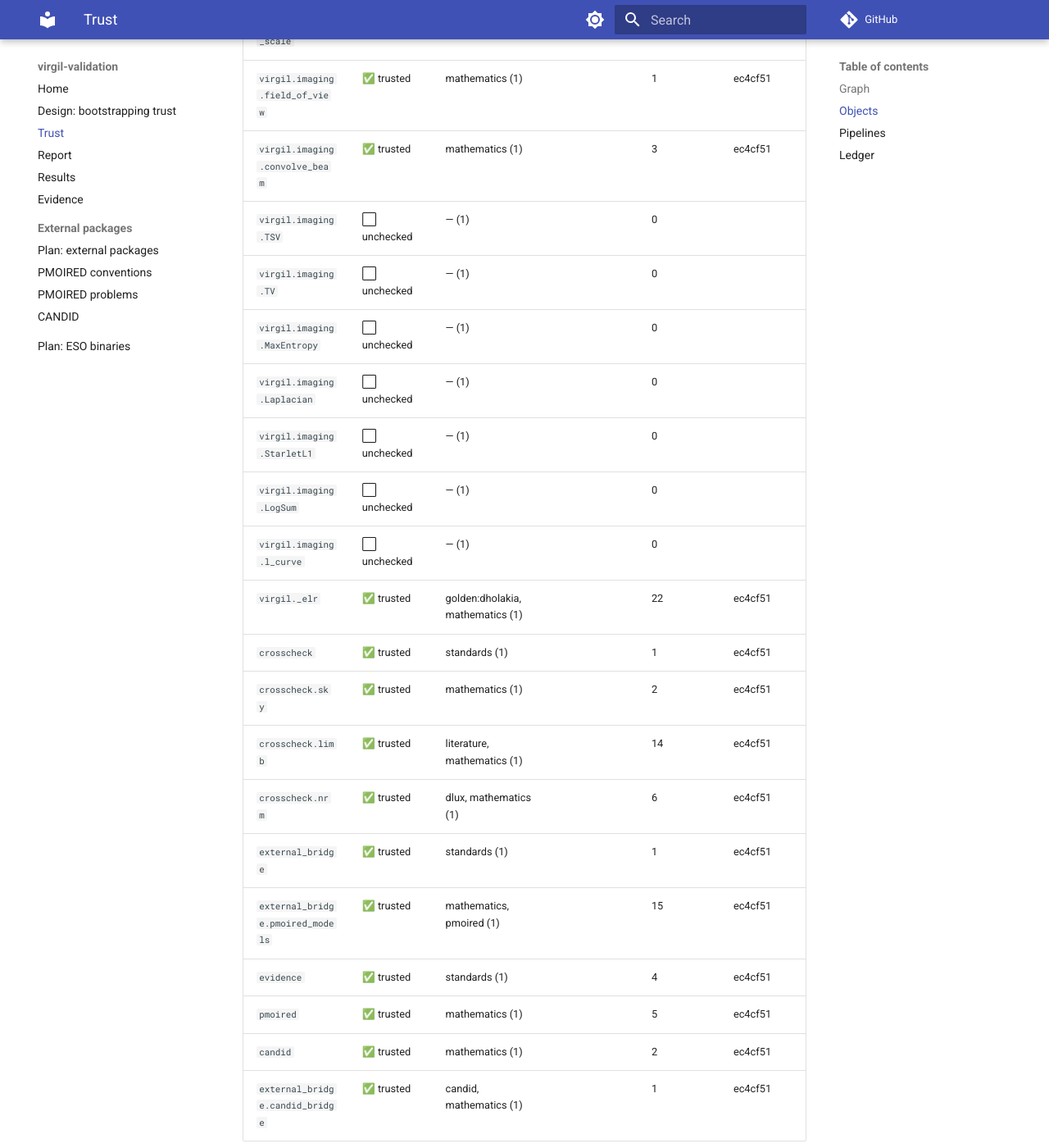
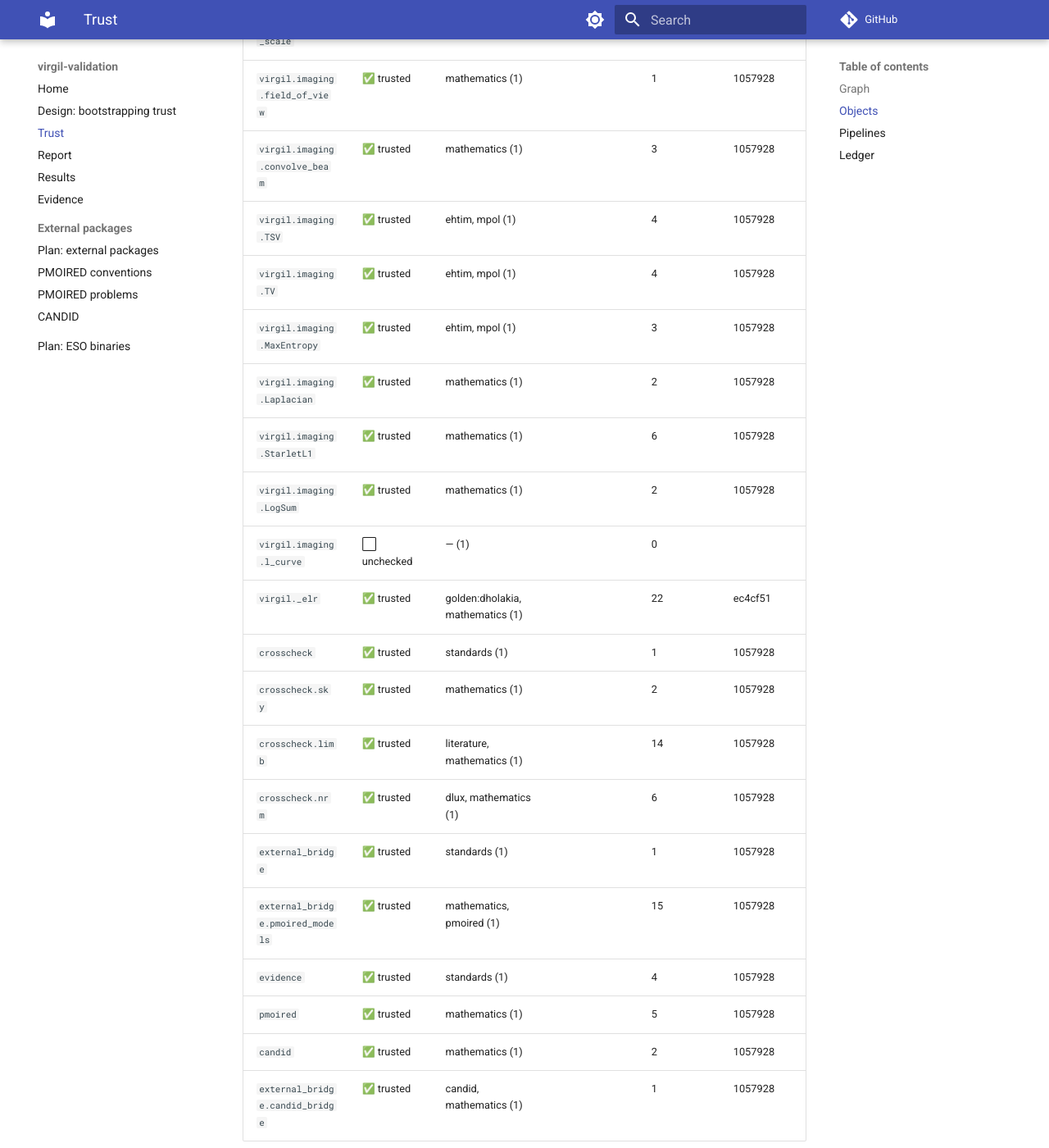
Before and after one commit to benjaminpope/virgil-validation, an MkDocs documentation site: the page built from docs/trust.md, in a window 1280 px wide and 1400 px high, scrolled down 4336 px. Shown: the whole window at 82% size. Built offline with MkDocs 1.6.1 and Material for MkDocs 9.7.7, drawn with Linux system fonts in a browser that asks for light colours; comment, search, counter and statistics services are not loaded; some of the changed text lies outside the part shown.

Commit message:
Image regularisers against eht-imaging, MPoL and SciPy
- external_bridge._subprocess: one helper for packages in their own
  environments (.venv-<name>); CANDID's bridge now uses it.
- scripts/setup_external.sh installs eht-imaging 1.3.2, MPoL 0.3.1 (CPU
  torch on Linux) and fouriever 0.4.3 at pinned versions; CI installs the
  first two.
- tests/test_imaging_regularisers.py: TSV, TV and MaxEntropy against
  eht-imaging (values and hand-written gradients) and MPoL (autograd);
  Laplacian, StarletL1/starlet and LogSum against SciPy and their formulas.
  All agree to 1e-15 once edges, flips, signs and softening are mapped.
- Evidence headers record the external packages' versions.
- Pin virgil 1057928 (virgil#167/#168 changed the OIFITS reader, which made
  read_oifits and OIData stale; they pass again).
- Trust: 63 trusted, 3 unchecked.

Co-Authored-By: Claude Opus 5.5 <noreply@anthropic.com>

```diff
--- a/docs/trust.md
+++ b/docs/trust.md
@@ -2,10 +2,10 @@
 
 <!-- Generated by scripts/trust.py from trust/graph.yml, trust/ledger.yml and the evidence. Do not edit. -->
 
-- Evidence from github-actions on 2026-10-04T03:34:42+00:00, virgil `ec4cf51530` ([run](https://github.com/benjaminpope/virgil-validation/actions/runs/37174042613))
+- Evidence from local on 2026-10-04T03:57:38+00:00, virgil `10579286fa`
 - Evidence from virgil-ci on 2026-10-04T03:34:49+00:00, virgil `ec4cf51530` ([run](https://github.com/benjaminpope/virgil/actions/runs/37173979477))
 
-Statuses: ✅ trusted 57, ⬜ unchecked 9.
+Statuses: ✅ trusted 63, ⬜ unchecked 3.
 
 A node is **trusted** when it passes checks against enough distinct strong roots
 (mathematics, standards, statistics, literature, or a trusted package) and every
@@ -130,72 +130,72 @@ flowchart BT
 
 | object | status | strong roots (needed) | weak | tests | evidence on virgil |
 | --- | --- | --- | --- | --- | --- |
-| `virgil.oifits.read_oifits` | ✅ trusted | mathematics, pmoired, standards (2) |  | 16 | ec4cf51 |
-| `virgil.oidata.OIData` | ✅ trusted | mathematics, standards (1) | self-consistency | 16 | ec4cf51 |
-| `virgil.oidata.find_uv_grid` | ✅ trusted | mathematics (1) |  | 3 | ec4cf51 |
-| `virgil.coverage.vlti_oidata` | ✅ trusted | standards (1) |  | 1 | ec4cf51 |
+| `virgil.oifits.read_oifits` | ✅ trusted | mathematics, pmoired, standards (2) |  | 16 | 1057928 |
+| `virgil.oidata.OIData` | ✅ trusted | mathematics, standards (1) | self-consistency | 16 | 1057928, ec4cf51 |
+| `virgil.oidata.find_uv_grid` | ✅ trusted | mathematics (1) |  | 3 | 1057928 |
+| `virgil.coverage.vlti_oidata` | ✅ trusted | standards (1) |  | 1 | 1057928 |
 | `virgil.amigo.load_oi_data` | ⬜ unchecked | — (1) |  | 0 |  |
-| `virgil.models.PointSource` | ✅ trusted | candid, mathematics, pmoired (1) |  | 13 | ec4cf51 |
-| `virgil.models.GaussianDisk` | ✅ trusted | mathematics, pmoired (1) |  | 13 | ec4cf51 |
-| `virgil.models.EllipticalGaussian` | ✅ trusted | mathematics, pmoired (1) |  | 14 | ec4cf51 |
-| `virgil.models.UniformDisk` | ✅ trusted | candid, mathematics, pmoired (1) |  | 18 | ec4cf51 |
-| `virgil.models.ModulatedGaussianRim` | ✅ trusted | mathematics, pmoired (2) |  | 17 | ec4cf51 |
-| `virgil.models.GaussianArc` | ✅ trusted | mathematics (1) |  | 4 | ec4cf51 |
-| `virgil.models.BinaryModelCartesian` | ✅ trusted | mathematics, pmoired (2) |  | 4 | ec4cf51 |
-| `virgil.models.BinaryModelAngular` | ✅ trusted | mathematics, pmoired (1) |  | 3 | ec4cf51 |
-| `virgil.models.Image` | ✅ trusted | mathematics, standards (1) |  | 4 | ec4cf51 |
-| `virgil.models.Image.model_on_grid` | ✅ trusted | mathematics (1) | self-consistency | 9 | ec4cf51 |
-| `virgil.models.Image.from_model` | ✅ trusted | mathematics (1) |  | 1 | ec4cf51 |
-| `virgil.models.SourceModel.render` | ✅ trusted | mathematics, standards (1) | self-consistency | 18 | ec4cf51 |
-| `virgil.models.Resolved` | ✅ trusted | mathematics, pmoired (1) |  | 3 | ec4cf51 |
-| `virgil.models.Rotated` | ✅ trusted | mathematics (1) |  | 4 | ec4cf51 |
-| `virgil.models.System` | ✅ trusted | candid, dlux, mathematics, pmoired, standards (1) |  | 26 | ec4cf51 |
-| `virgil.models.GravityDarkenedStar` | ✅ trusted | golden:dholakia, mathematics (1) |  | 3 | ec4cf51 |
-| `virgil.models.cvis_limb_darkened_disk` | ✅ trusted | mathematics (1) |  | 5 | ec4cf51 |
-| `virgil.models.LimbDarkenedDisk` | ✅ trusted | mathematics (1) |  | 22 | ec4cf51 |
-| `virgil.models.QuadraticLimbDarkenedDisk` | ✅ trusted | literature, mathematics, pmoired, standards (1) |  | 11 | ec4cf51 |
-| `virgil.models.SquareRootLimbDarkenedDisk` | ✅ trusted | literature, mathematics, pmoired (1) |  | 8 | ec4cf51 |
-| `virgil.models.FlaredDiskGaussian` | ✅ trusted | mathematics (1) |  | 4 | ec4cf51 |
-| `virgil.models.FlaredDiskHG` | ✅ trusted | mathematics (1) |  | 5 | ec4cf51 |
-| `virgil.models.FlaredDiskPowerLaw` | ✅ trusted | mathematics (1) |  | 5 | ec4cf51 |
-| `virgil.models.HarmonixModel` | ✅ trusted | mathematics (1) | self-consistency | 4 | ec4cf51 |
-| `virgil.spectra.PowerLaw` | ✅ trusted | mathematics (1) |  | 4 | ec4cf51 |
-| `virgil.spectra.BlackBody` | ✅ trusted | mathematics (1) |  | 5 | ec4cf51 |
-| `virgil.spectra.Tabulated` | ✅ trusted | mathematics (1) |  | 2 | ec4cf51 |
-| `virgil.likelihood.whitened_residuals` | ✅ trusted | candid, mathematics, statistics (1) | self-consistency | 26 | ec4cf51 |
-| `virgil.likelihood.model_loglike` | ✅ trusted | candid, mathematics (1) | self-consistency | 10 | ec4cf51 |
-| `virgil.fitting.fit` | ✅ trusted | candid, dlux, mathematics, pmoired, statistics (1) | self-consistency | 38 | ec4cf51 |
-| `virgil.inference.laplace_cov` | ✅ trusted | candid, mathematics, pmoired, statistics (1) | self-consistency | 30 | ec4cf51 |
-| `virgil.grid_fit.likelihood_grid` | ✅ trusted | candid, mathematics (2) |  | 4 | ec4cf51 |
-| `virgil.grid_fit.optimized_flux_grid` | ✅ trusted | mathematics, statistics (1) |  | 3 | ec4cf51 |
-| `virgil.grid_fit.laplace_flux_uncertainty_grid` | ✅ trusted | mathematics, statistics (1) |  | 3 | ec4cf51 |
-| `virgil.limits.nsigma` | ✅ trusted | candid, mathematics (2) |  | 8 | ec4cf51 |
-| `virgil.limits.absil_limits` | ✅ trusted | candid, mathematics (2) |  | 4 | ec4cf51 |
-| `virgil.limits.ruffio_upperlimit` | ✅ trusted | mathematics (1) |  | 20 | ec4cf51 |
+| `virgil.models.PointSource` | ✅ trusted | candid, mathematics, pmoired (1) |  | 13 | 1057928 |
+| `virgil.models.GaussianDisk` | ✅ trusted | mathematics, pmoired (1) |  | 13 | 1057928 |
+| `virgil.models.EllipticalGaussian` | ✅ trusted | mathematics, pmoired (1) |  | 14 | 1057928 |
+| `virgil.models.UniformDisk` | ✅ trusted | candid, mathematics, pmoired (1) |  | 18 | 1057928, ec4cf51 |
+| `virgil.models.ModulatedGaussianRim` | ✅ trusted | mathematics, pmoired (2) |  | 17 | 1057928, ec4cf51 |
+| `virgil.models.GaussianArc` | ✅ trusted | mathematics (1) |  | 4 | 1057928 |
+| `virgil.models.BinaryModelCartesian` | ✅ trusted | mathematics, pmoired (2) |  | 4 | 1057928 |
+| `virgil.models.BinaryModelAngular` | ✅ trusted | mathematics, pmoired (1) |  | 3 | 1057928 |
+| `virgil.models.Image` | ✅ trusted | mathematics, standards (1) |  | 4 | 1057928, ec4cf51 |
+| `virgil.models.Image.model_on_grid` | ✅ trusted | mathematics (1) | self-consistency | 9 | 1057928, ec4cf51 |
+| `virgil.models.Image.from_model` | ✅ trusted | mathematics (1) |  | 1 | 1057928 |
+| `virgil.models.SourceModel.render` | ✅ trusted | mathematics, standards (1) | self-consistency | 18 | 1057928, ec4cf51 |
+| `virgil.models.Resolved` | ✅ trusted | mathematics, pmoired (1) |  | 3 | 1057928 |
+| `virgil.models.Rotated` | ✅ trusted | mathematics (1) |  | 4 | 1057928 |
+| `virgil.models.System` | ✅ trusted | candid, dlux, mathematics, pmoired, standards (1) |  | 26 | 1057928 |
+| `virgil.models.GravityDarkenedStar` | ✅ trusted | golden:dholakia, mathematics (1) |  | 3 | 1057928, ec4cf51 |
+| `virgil.models.cvis_limb_darkened_disk` | ✅ trusted | mathematics (1) |  | 5 | 1057928 |
+| `virgil.models.LimbDarkenedDisk` | ✅ trusted | mathematics (1) |  | 22 | 1057928 |
+| `virgil.models.QuadraticLimbDarkenedDisk` | ✅ trusted | literature, mathematics, pmoired, standards (1) |  | 11 | 1057928 |
+| `virgil.models.SquareRootLimbDarkenedDisk` | ✅ trusted | literature, mathematics, pmoired (1) |  | 8 | 1057928 |
+| `virgil.models.FlaredDiskGaussian` | ✅ trusted | mathematics (1) |  | 4 | 1057928 |
+| `virgil.models.FlaredDiskHG` | ✅ trusted | mathematics (1) |  | 5 | 1057928 |
+| `virgil.models.FlaredDiskPowerLaw` | ✅ trusted | mathematics (1) |  | 5 | 1057928 |
+| `virgil.models.HarmonixModel` | ✅ trusted | mathematics (1) | self-consistency | 4 | 1057928, ec4cf51 |
+| `virgil.spectra.PowerLaw` | ✅ trusted | mathematics (1) |  | 4 | 1057928 |
+| `virgil.spectra.BlackBody` | ✅ trusted | mathematics (1) |  | 5 | 1057928 |
+| `virgil.spectra.Tabulated` | ✅ trusted | mathematics (1) |  | 2 | 1057928 |
+| `virgil.likelihood.whitened_residuals` | ✅ trusted | candid, mathematics, statistics (1) | self-consistency | 26 | 1057928, ec4cf51 |
+| `virgil.likelihood.model_loglike` | ✅ trusted | candid, mathematics (1) | self-consistency | 10 | 1057928, ec4cf51 |
+| `virgil.fitting.fit` | ✅ trusted | candid, dlux, mathematics, pmoired, statistics (1) | self-consistency | 38 | 1057928, ec4cf51 |
+| `virgil.inference.laplace_cov` | ✅ trusted | candid, mathematics, pmoired, statistics (1) | self-consistency | 30 | 1057928, ec4cf51 |
+| `virgil.grid_fit.likelihood_grid` | ✅ trusted | candid, mathematics (2) |  | 4 | 1057928 |
+| `virgil.grid_fit.optimized_flux_grid` | ✅ trusted | mathematics, statistics (1) |  | 3 | 1057928 |
+| `virgil.grid_fit.laplace_flux_uncertainty_grid` | ✅ trusted | mathematics, statistics (1) |  | 3 | 1057928 |
+| `virgil.limits.nsigma` | ✅ trusted | candid, mathematics (2) |  | 8 | 1057928 |
+| `virgil.limits.absil_limits` | ✅ trusted | candid, mathematics (2) |  | 4 | 1057928 |
+| `virgil.limits.ruffio_upperlimit` | ✅ trusted | mathematics (1) |  | 20 | 1057928 |
 | `virgil.likelihood.numpyro_model` | ⬜ unchecked | — (1) |  | 0 |  |
-| `virgil.imaging.dirty_image` | ✅ trusted | mathematics (1) |  | 1 | ec4cf51 |
-| `virgil.imaging.beam` | ✅ trusted | mathematics (1) |  | 4 | ec4cf51 |
-| `virgil.imaging.nyquist_pixel_scale` | ✅ trusted | mathematics (1) |  | 1 | ec4cf51 |
-| `virgil.imaging.field_of_view` | ✅ trusted | mathematics (1) |  | 1 | ec4cf51 |
-| `virgil.imaging.convolve_beam` | ✅ trusted | mathematics (1) |  | 3 | ec4cf51 |
-| `virgil.imaging.TSV` | ⬜ unchecked | — (1) |  | 0 |  |
-| `virgil.imaging.TV` | ⬜ unchecked | — (1) |  | 0 |  |
-| `virgil.imaging.MaxEntropy` | ⬜ unchecked | — (1) |  | 0 |  |
-| `virgil.imaging.Laplacian` | ⬜ unchecked | — (1) |  | 0 |  |
-| `virgil.imaging.StarletL1` | ⬜ unchecked | — (1) |  | 0 |  |
-| `virgil.imaging.LogSum` | ⬜ unchecked | — (1) |  | 0 |  |
+| `virgil.imaging.dirty_image` | ✅ trusted | mathematics (1) |  | 1 | 1057928 |
+| `virgil.imaging.beam` | ✅ trusted | mathematics (1) |  | 4 | 1057928 |
+| `virgil.imaging.nyquist_pixel_scale` | ✅ trusted | mathematics (1) |  | 1 | 1057928 |
+| `virgil.imaging.field_of_view` | ✅ trusted | mathematics (1) |  | 1 | 1057928 |
+| `virgil.imaging.convolve_beam` | ✅ trusted | mathematics (1) |  | 3 | 1057928 |
+| `virgil.imaging.TSV` | ✅ trusted | ehtim, mpol (1) |  | 4 | 1057928 |
+| `virgil.imaging.TV` | ✅ trusted | ehtim, mpol (1) |  | 4 | 1057928 |
+| `virgil.imaging.MaxEntropy` | ✅ trusted | ehtim, mpol (1) |  | 3 | 1057928 |
+| `virgil.imaging.Laplacian` | ✅ trusted | mathematics (1) |  | 2 | 1057928 |
+| `virgil.imaging.StarletL1` | ✅ trusted | mathematics (1) |  | 6 | 1057928 |
+| `virgil.imaging.LogSum` | ✅ trusted | mathematics (1) |  | 2 | 1057928 |
 | `virgil.imaging.l_curve` | ⬜ unchecked | — (1) |  | 0 |  |
 | `virgil._elr` | ✅ trusted | golden:dholakia, mathematics (1) |  | 22 | ec4cf51 |
-| `crosscheck` | ✅ trusted | standards (1) |  | 1 | ec4cf51 |
-| `crosscheck.sky` | ✅ trusted | mathematics (1) |  | 2 | ec4cf51 |
-| `crosscheck.limb` | ✅ trusted | literature, mathematics (1) |  | 14 | ec4cf51 |
-| `crosscheck.nrm` | ✅ trusted | dlux, mathematics (1) |  | 6 | ec4cf51 |
-| `external_bridge` | ✅ trusted | standards (1) |  | 1 | ec4cf51 |
-| `external_bridge.pmoired_models` | ✅ trusted | mathematics, pmoired (1) |  | 15 | ec4cf51 |
-| `evidence` | ✅ trusted | standards (1) |  | 4 | ec4cf51 |
-| `pmoired` | ✅ trusted | mathematics (1) |  | 5 | ec4cf51 |
-| `candid` | ✅ trusted | mathematics (1) |  | 2 | ec4cf51 |
-| `external_bridge.candid_bridge` | ✅ trusted | candid, mathematics (1) |  | 1 | ec4cf51 |
+| `crosscheck` | ✅ trusted | standards (1) |  | 1 | 1057928 |
+| `crosscheck.sky` | ✅ trusted | mathematics (1) |  | 2 | 1057928 |
+| `crosscheck.limb` | ✅ trusted | literature, mathematics (1) |  | 14 | 1057928 |
+| `crosscheck.nrm` | ✅ trusted | dlux, mathematics (1) |  | 6 | 1057928 |
+| `external_bridge` | ✅ trusted | standards (1) |  | 1 | 1057928 |
+| `external_bridge.pmoired_models` | ✅ trusted | mathematics, pmoired (1) |  | 15 | 1057928 |
+| `evidence` | ✅ trusted | standards (1) |  | 4 | 1057928 |
+| `pmoired` | ✅ trusted | mathematics (1) |  | 5 | 1057928 |
+| `candid` | ✅ trusted | mathematics (1) |  | 2 | 1057928 |
+| `external_bridge.candid_bridge` | ✅ trusted | candid, mathematics (1) |  | 1 | 1057928 |
 
 ## Pipelines
 
--- a/pyproject.toml
+++ b/pyproject.toml
@@ -29,5 +29,5 @@ markers = [
     "x64: run virgil in float64 (the default in tests/conftest.py)",
     "float32: run virgil in float32",
     "slow: long simulation (weekly job only)",
-    "external: needs another package (PMOIRED; CANDID via scripts/setup_candid.sh; fouriever to come)",
+    "external: needs another package (PMOIRED; CANDID, eht-imaging, MPoL via scripts/setup_candid.sh and setup_external.sh; fouriever to come)",
 ]
--- a/src/external_bridge/__init__.py
+++ b/src/external_bridge/__init__.py
@@ -1,2 +1,2 @@
-"""Calls into other people's interferometry packages (PMOIRED, CANDID).
+"""Calls into other people's interferometry packages (PMOIRED, CANDID, eht-imaging, MPoL).
 May import those packages but never virgil."""
```
Also changed, not shown: other parts of docs/trust.md (+7 -7 lines), README.md (+6 -1 lines), docs/design.md (+1 -1 lines), docs/report.md (+26 -2 lines), 9 other files.
